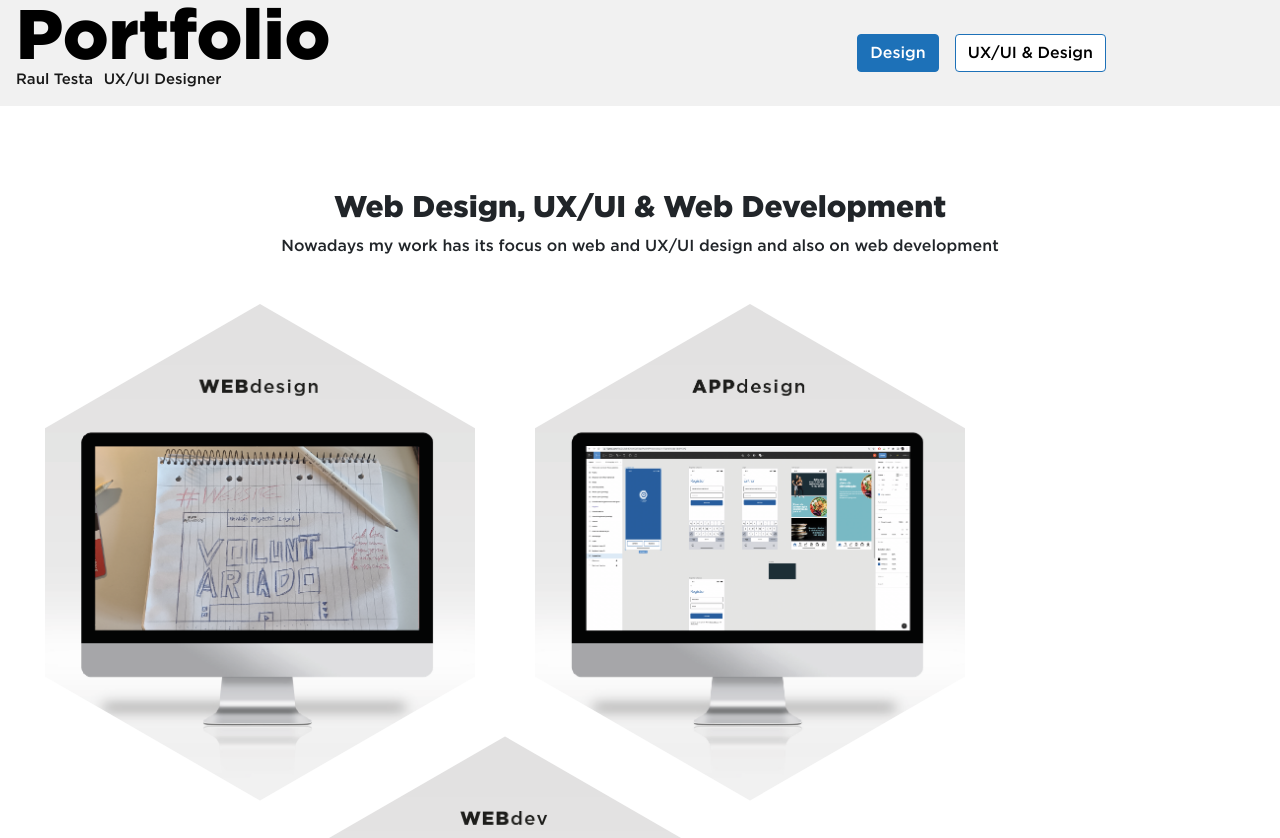
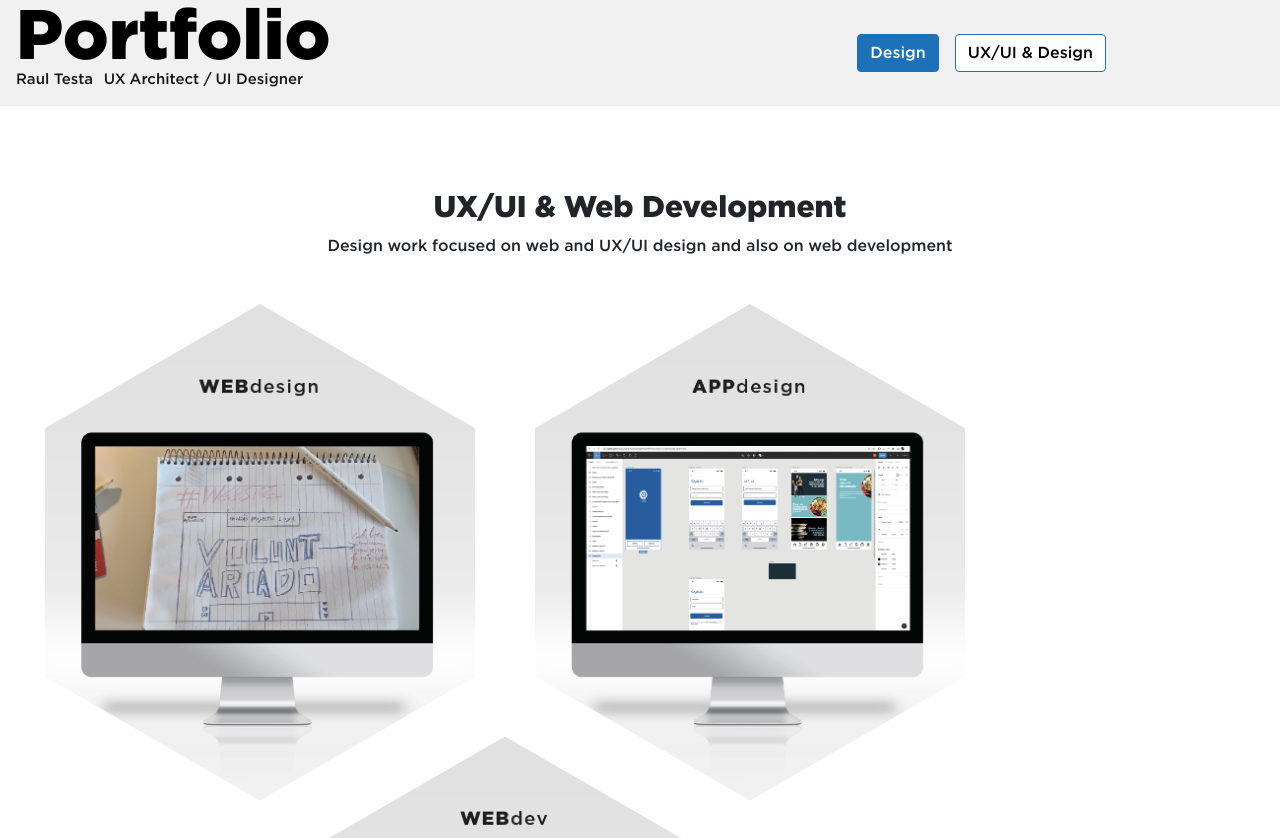
Before and after one commit to raultesta/Vue, a Vue app: page /web-ux in a window 1280 px wide. Shown: the top 838 px of the page. Built offline with nearby package versions, Linux system fonts and the light colour scheme.

Commit message:
minor fixes of wording on main nav and WebUX pages

```diff
--- a/src/components/nav/MainNav.vue
+++ b/src/components/nav/MainNav.vue
@@ -28,7 +28,7 @@ export default {
     data: () => ({
         cargos: [
             'Raul Testa',
-            'UX/UI Designer',
+            'UX Architect / UI Designer',
         ],
         currentPage: null,
     }),
--- a/src/views/pages/WebUx.vue
+++ b/src/views/pages/WebUx.vue
@@ -2,8 +2,8 @@
     <page wrapperClass="page-design">
       <b-row class="hexagon-row-spacing">
         <b-col cols="12" class="d-flex flex-column align-items-center col hexagon-container-copy">
-          <h2>Web Design, UX/UI & Web Development</h2>
-          <p>Nowadays my work has its focus on web and UX/UI design and also on web development </p>
+          <h2>UX/UI & Web Development</h2>
+          <p>Design work focused on web and UX/UI design and also on web development</p>
         </b-col>
         <b-col>
           <hexagon-grid :hexagons="hexagons" size="large"/>
```
